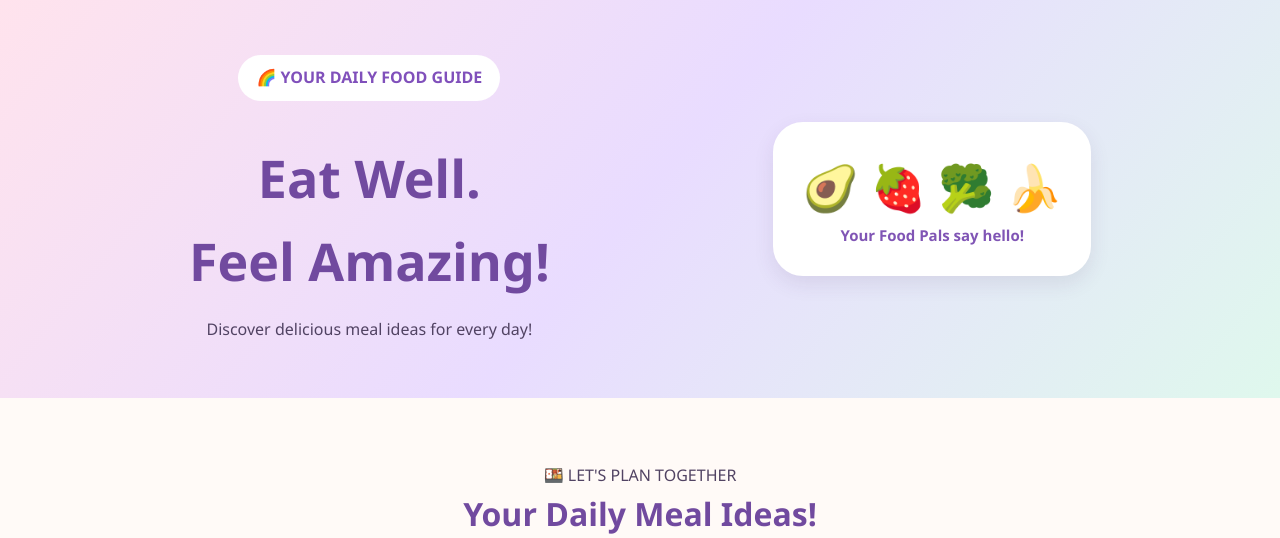
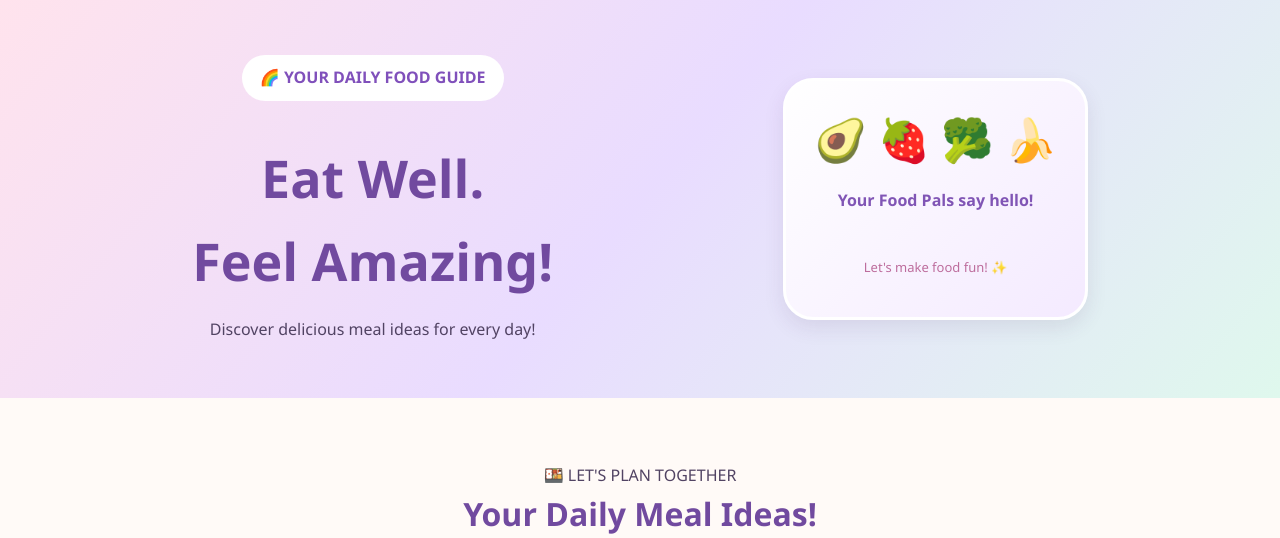
Before and after one commit to pavithra26bsc-source/TeenWell360, a Flask app: page /meal-planner in a window 1280 px wide. Shown: the part 83-621 px from the top of the page. Run offline with Flask 3, Linux system fonts and the light colour scheme.

Commit message:
Update meal_planner.html

```diff
--- a/templates/meal_planner.html
+++ b/templates/meal_planner.html
@@ -29,18 +29,36 @@ href="{{ url_for('static', filename='css/style.css') }}">
 }
 
 .meal-mascots {
-    background: white;
-    border: 4px solid white;
-    padding: 25px;
+    background: linear-gradient(135deg, #fff, #f4eaff);
+    border: 3px solid white;
+    padding: 28px;
     border-radius: 30px;
-    font-size: 45px;
+    font-size: 42px;
+    text-align: center;
     box-shadow: 0 8px 20px rgba(80,50,100,.1);
+    max-width: 100%;
+}
+
+.meal-character {
+    margin-bottom: 12px;
+    animation: mealBounce 2s ease-in-out infinite;
 }
 
 .meal-mascots p {
-    font-size: 15px;
+    font-size: 16px;
     color: #8055b5;
     font-weight: bold;
+    margin-bottom: 8px;
+}
+
+.meal-mascots small {
+    color: #bd6d9d;
+    font-size: 13px;
+}
+
+@keyframes mealBounce {
+    0%, 100% { transform: translateY(0); }
+    50% { transform: translateY(-6px); }
 }
 
 .meal-controls {
@@ -120,9 +138,10 @@ href="{{ url_for('static', filename='css/style.css') }}">
     </div>
 
     <div class="meal-mascots">
-        <div>🥑 🍓 🥦 🍌</div>
-        <p>Your Food Pals say hello!</p>
-    </div>
+    <div class="meal-character">🥑 🍓 🥦 🍌</div>
+    <p>Your Food Pals say hello!</p>
+    <small>Let's make food fun! ✨</small>
+</div>
 </section>
 
 <section class="features" id="meals">
```
